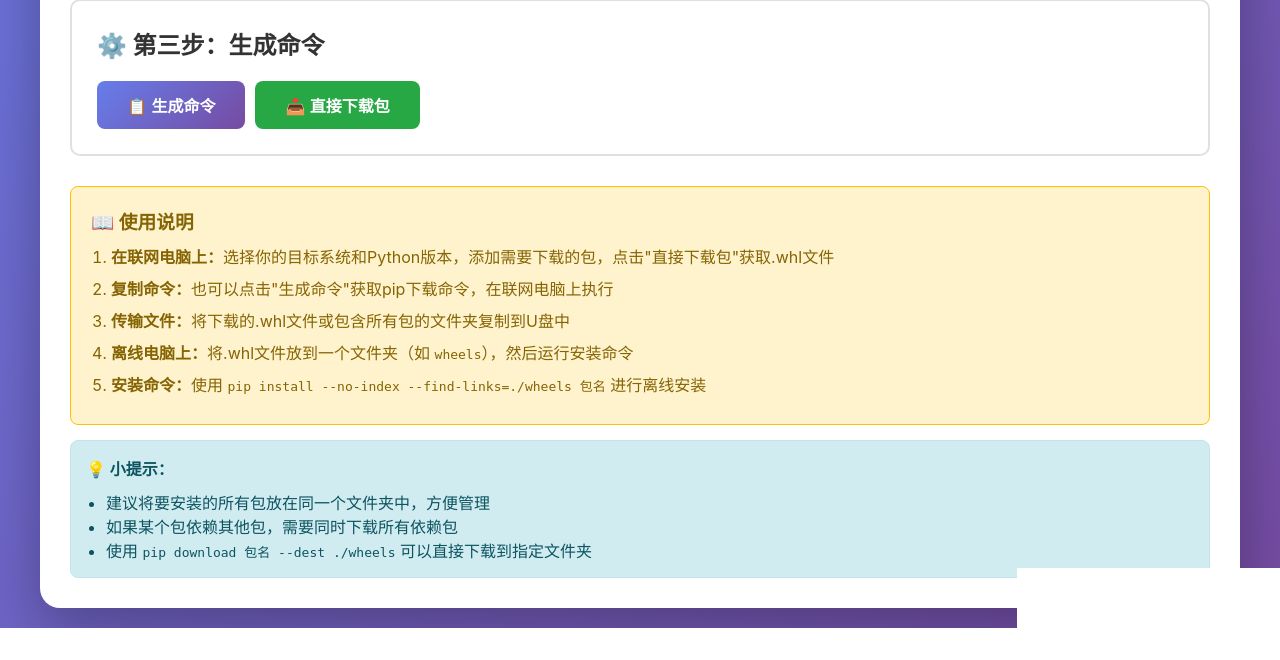
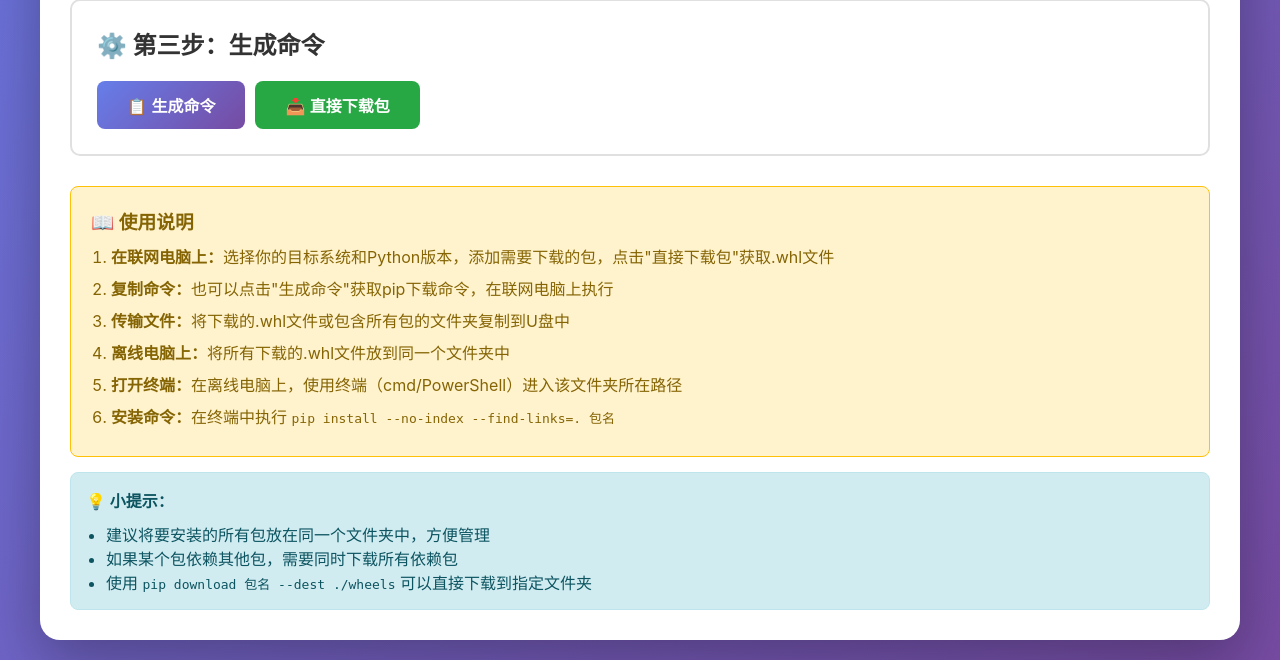
Before and after one commit to fanqiexin12/Python-package-helper, a Flask app: page / in a window 1280 px wide. Shown: the part 703-1363 px from the top of the page. Before the commit the page ends 1331 px from the top, so only its background shows below. Run offline with Flask 3, Linux system fonts and the light colour scheme.

Commit message:
Fix install command path to use current directory

```diff
--- a/app.py
+++ b/app.py
@@ -219,7 +219,7 @@
     package_list = [p.strip() for p in packages.split(',') if p.strip()]
 
     download_cmd = f"pip download {' '.join(package_list)} --platform {platform} --python-version {py_version.replace('.', '')} --only-binary=:all:"
-    install_cmd = f"pip install --no-index --find-links=/path/to/wheels {' '.join(package_list)}"
+    install_cmd = f"pip install --no-index --find-links=. {' '.join(package_list)}"
 
     return jsonify({
         'download_command': download_cmd,
--- a/templates/index.html
+++ b/templates/index.html
@@ -334,8 +334,9 @@
                     <li><strong>在联网电脑上：</strong>选择你的目标系统和Python版本，添加需要下载的包，点击"直接下载包"获取.whl文件</li>
                     <li><strong>复制命令：</strong>也可以点击"生成命令"获取pip下载命令，在联网电脑上执行</li>
                     <li><strong>传输文件：</strong>将下载的.whl文件或包含所有包的文件夹复制到U盘中</li>
-                    <li><strong>离线电脑上：</strong>将.whl文件放到一个文件夹（如 <code>wheels</code>），然后运行安装命令</li>
-                    <li><strong>安装命令：</strong>使用 <code>pip install --no-index --find-links=./wheels 包名</code> 进行离线安装</li>
+                    <li><strong>离线电脑上：</strong>将所有下载的.whl文件放到同一个文件夹中</li>
+                    <li><strong>打开终端：</strong>在离线电脑上，使用终端（cmd/PowerShell）进入该文件夹所在路径</li>
+                    <li><strong>安装命令：</strong>在终端中执行 <code>pip install --no-index --find-links=. 包名</code></li>
                 </ol>
             </div>
 
```
Also changed, not shown: Python离线包管理工具.html (+5 -4 lines), README.md.
